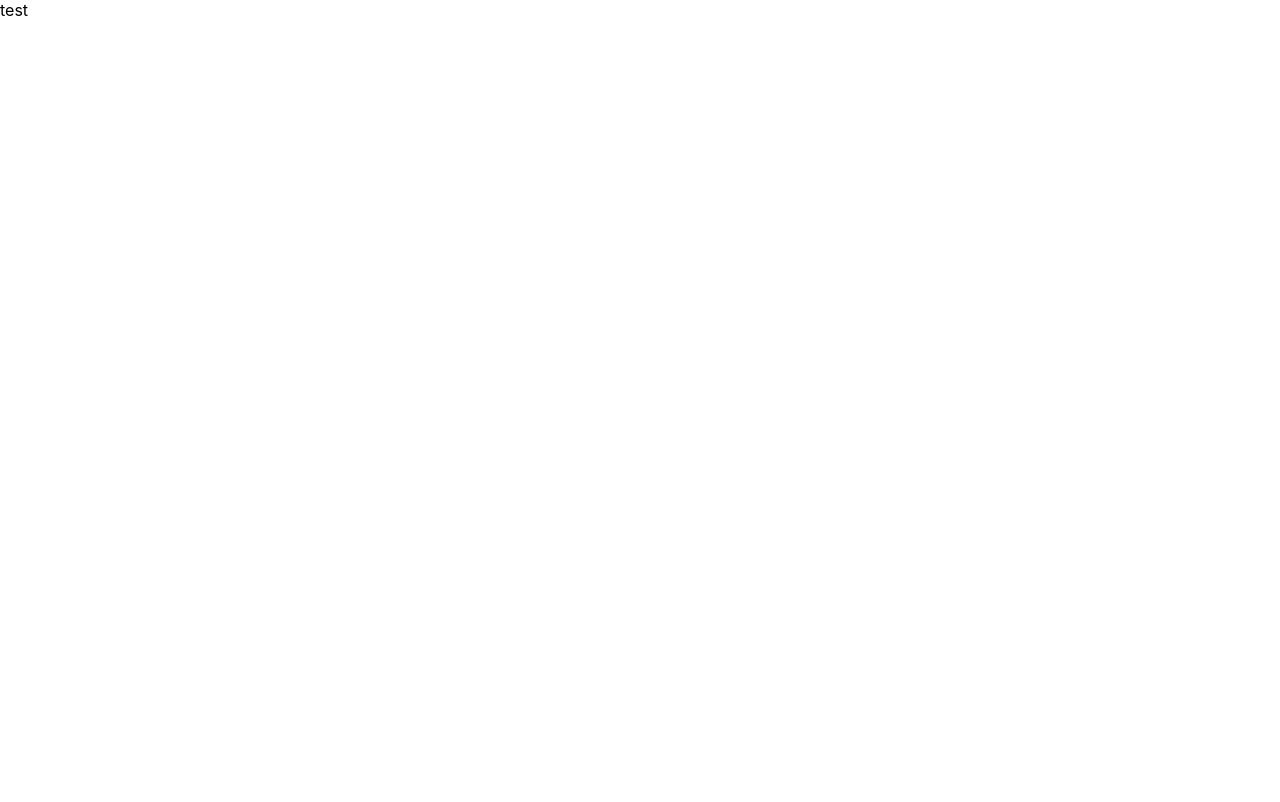
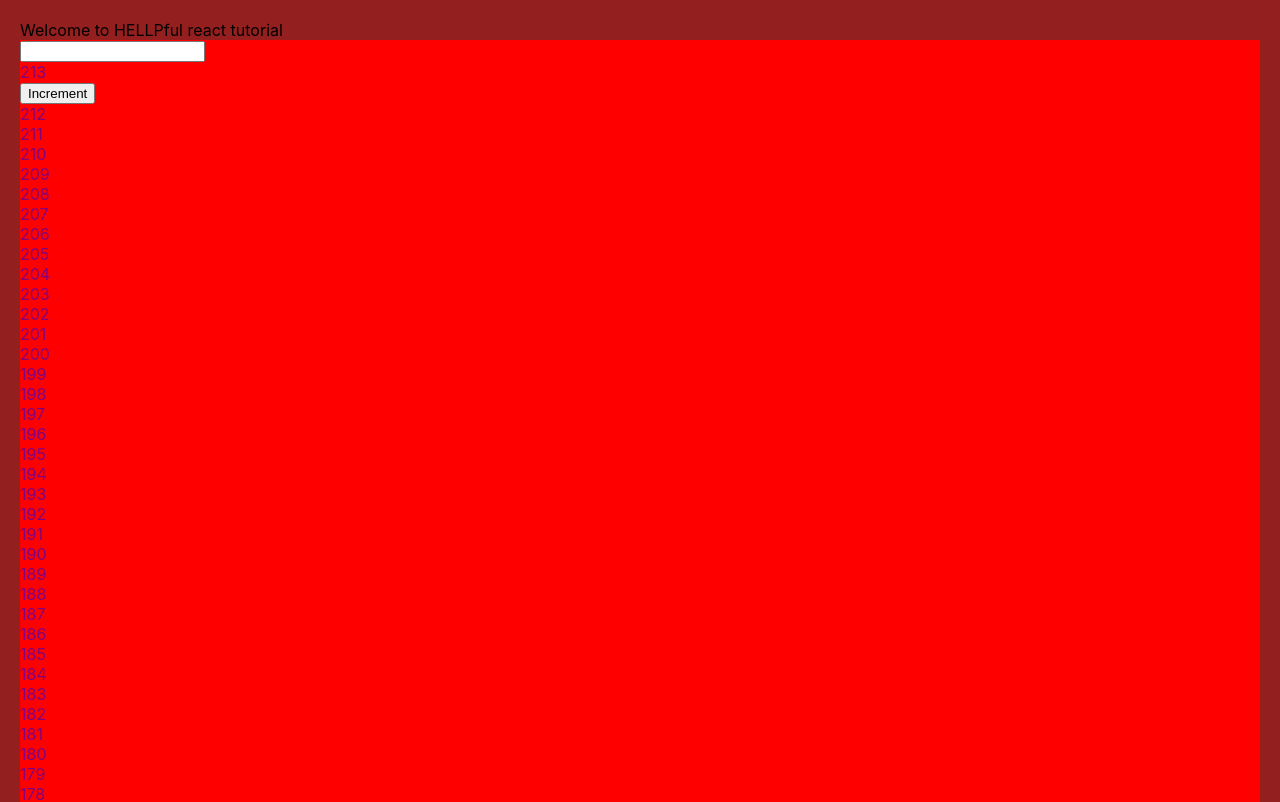
Before and after one commit to Bailey-Francis/Dross, a React (Create React App) app: page / in a window 1280 px wide. Shown: the top 802 px of the page. Built offline with nearby package versions, Linux system fonts and the light colour scheme.

Commit message:
Wed Feb 15 18:48:42 PST 2023

```diff
--- a/src/App.tsx
+++ b/src/App.tsx
@@ -1,5 +1,47 @@
-export default function App()  {
-    return <div>
-        test
+import { useState } from "react";
+
+function PageWrapper( props : { children: React.ReactNode } ) {
+    return <div className="page-wrapper">
+        <div> Welcome to HELLPful react tutorial</div>
+        {props.children}
     </div>
 }
+
+function InputBox() {
+    const [inputState, setInputState] = useState('')
+    return <div>
+        <div>{inputState}</div>
+        <input
+            type="text"
+            value={inputState}
+            onChange={e => setInputState(e.target.value)}
+        />
+    </div>
+}
+
+export default function App()  {
+
+    // Create button to increment state2
+    const [state2, setState2] = useState(213);
+
+    let myValues = []
+
+    for (let i = 0; i < state2; i++) {
+        myValues.push(
+            <div> {i} </div>
+        )
+    }
+
+    const button = <div>
+        <div>{state2}</div>
+        <button onClick={() => setState2(state2 + 1)}>Increment</button>
+        {  myValues.reverse() }
+    </div>
+
+    return <PageWrapper>
+        <div className="test-class">
+            <InputBox />
+            {button}
+        </div>
+    </PageWrapper>
+}
--- a/src/index.css
+++ b/src/index.css
@@ -11,3 +11,13 @@ code {
   font-family: source-code-pro, Menlo, Monaco, Consolas, 'Courier New',
     monospace;
 }
+
+.test-class {
+  background-color: red;
+  color: purple;
+}
+
+.page-wrapper{
+  background-color: #941f1f;
+  padding: 20px;
+}
```
